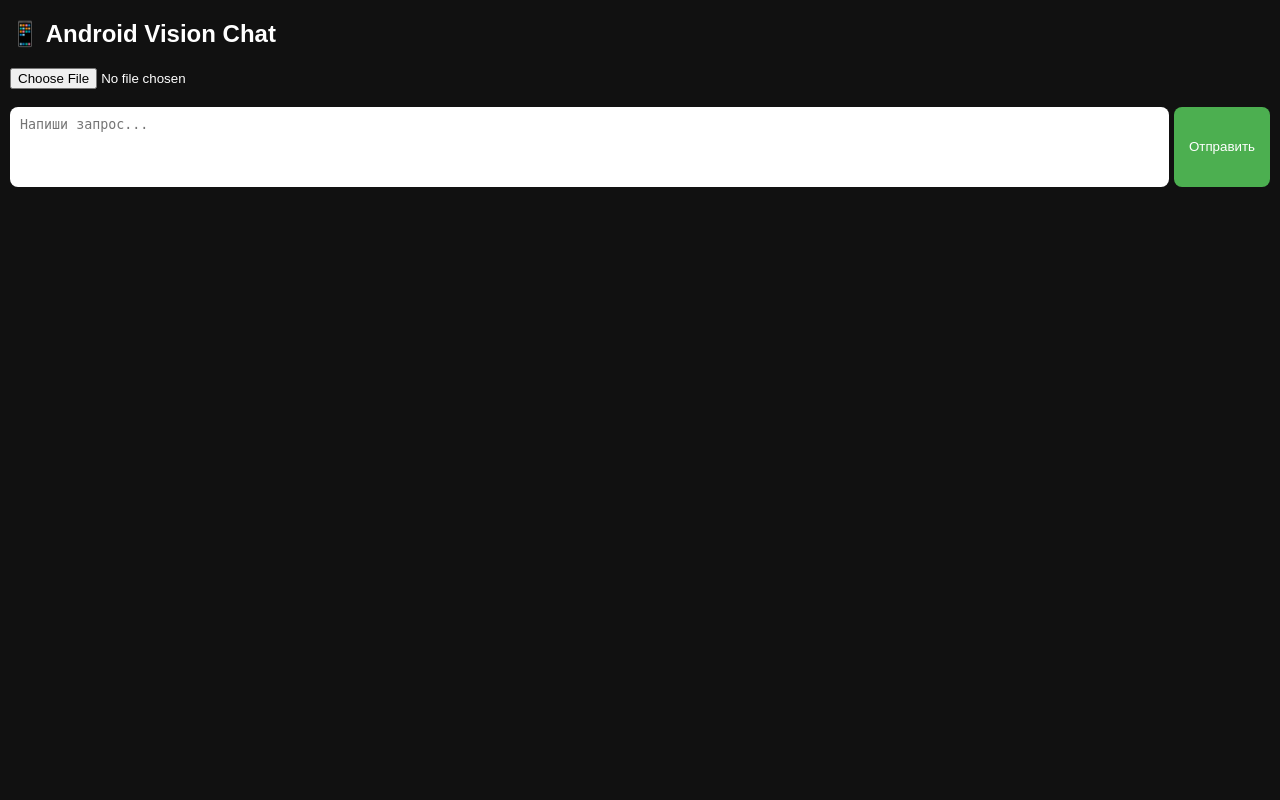
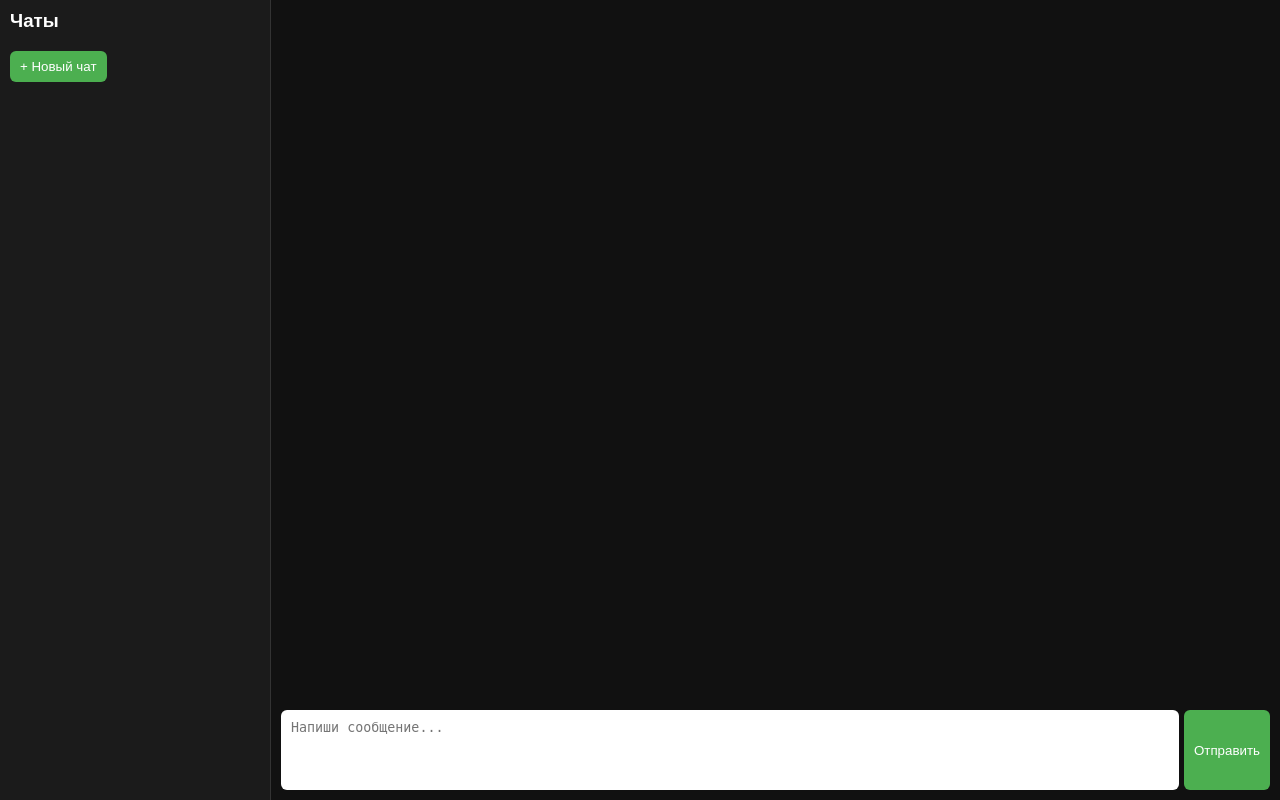
Before and after one commit to Nosi44/vision_chat, a Flask app: page / in a window 1280 px wide. Run offline with Flask 3, Linux system fonts and the light colour scheme.

Commit message:
Update index.html

```diff
--- a/templates/index.html
+++ b/templates/index.html
@@ -2,28 +2,79 @@
 <html>
 <head>
 <meta charset="UTF-8">
-<title>Android Vision Chat v3</title>
+<title>Vision Chat DB</title>
 <meta name="viewport" content="width=device-width, initial-scale=1.0">
 
 <style>
 body {
+    margin: 0;
     font-family: Arial;
-    margin: 10px;
     background: #111;
     color: white;
+    display: flex;
+    height: 100vh;
+}
+
+/* ===== Sidebar ===== */
+
+#sidebar {
+    width: 250px;
+    background: #1b1b1b;
+    padding: 10px;
+    overflow-y: auto;
+    border-right: 1px solid #333;
+}
+
+#sidebar h3 {
+    margin-top: 0;
+}
+
+.chat-item {
+    padding: 8px;
+    border-radius: 6px;
+    cursor: pointer;
+    margin-bottom: 5px;
+    background: #222;
+}
+
+.chat-item:hover {
+    background: #333;
+}
+
+.chat-item.active {
+    background: #4CAF50;
+}
+
+button {
+    padding: 8px 10px;
+    border: none;
+    border-radius: 6px;
+    background: #4CAF50;
+    color: white;
+    cursor: pointer;
+}
+
+/* ===== Main ===== */
+
+#main {
+    flex: 1;
+    display: flex;
+    flex-direction: column;
+    padding: 10px;
 }
 
 #chat {
-    margin-top: 15px;
+    flex: 1;
+    overflow-y: auto;
     display: flex;
     flex-direction: column;
     gap: 10px;
 }
 
 .card {
+    padding: 10px;
+    border-radius: 8px;
     background: #222;
-    padding: 10px;
-    border-radius: 10px;
 }
 
 .card.user {
@@ -34,17 +85,6 @@
     background: #1e3a1e;
 }
 
-.card.thinking {
-    background: #333333;
-    font-style: italic;
-    opacity: 0.8;
-}
-
-.card.image-card img {
-    max-width: 100%;
-    border-radius: 8px;
-}
-
 .input-row {
     display: flex;
     gap: 5px;
@@ -53,124 +93,126 @@
 textarea {
     flex: 1;
     padding: 10px;
-    border-radius: 8px;
+    border-radius: 6px;
     border: none;
     resize: none;
     height: 60px;
 }
 
-button {
-    padding: 10px 15px;
-    border-radius: 8px;
-    border: none;
-    background: #4CAF50;
-    color: white;
-    cursor: pointer;
-}
 </style>
 </head>
 <body>
 
-<h2>📱 Android Vision Chat</h2>
+<div id="sidebar">
+    <h3>Чаты</h3>
+    <button onclick="createNewChat()">+ Новый чат</button>
+    <div id="chatList"></div>
+</div>
 
-<input type="file" id="imageInput" accept="image/*"><br><br>
+<div id="main">
+    <div id="chat"></div>
 
     <div class="input-row">
-    <textarea id="prompt" placeholder="Напиши запрос..."></textarea>
-    <button onclick="sendToAI()">Отправить</button>
+        <textarea id="prompt" placeholder="Напиши сообщение..."></textarea>
+        <button onclick="sendMessage()">Отправить</button>
     </div>
-
-<div id="chat"></div>
+</div>
 
 <script>
 
-let base64Image = null;
-let firstMessage = true;
+let currentChatId = null;
 
-// === Загрузка изображения ===
-document.getElementById("imageInput").addEventListener("change", function(e){
-    const file = e.target.files[0];
-    if(!file) return;
+// ========================
+// Загрузка списка чатов
+// ========================
+async function loadChats(){
+    const response = await fetch("/api/get_chats");
+    const chats = await response.json();
 
-    const reader = new FileReader();
-    reader.onload = function(){
+    const list = document.getElementById("chatList");
+    list.innerHTML = "";
 
-        base64Image = reader.result.split(",")[1];
+    chats.forEach(chat => {
+        const div = document.createElement("div");
+        div.className = "chat-item";
+        div.innerText = "Чат #" + chat.id;
+        div.onclick = () => selectChat(chat.id);
+        div.id = "chat-" + chat.id;
 
-        // Картинка добавляется СВЕРХУ как обычное сообщение
-        const imageDiv = document.createElement("div");
-        imageDiv.className = "card image-card user";
-        imageDiv.innerHTML = `<img src="${reader.result}">`;
+        list.appendChild(div);
+    });
+}
 
-        document.getElementById("chat").prepend(imageDiv);
-    };
-    reader.readAsDataURL(file);
+// ========================
+// Создать новый чат
+// ========================
+async function createNewChat(){
+    const response = await fetch("/api/create_chat", {
+        method: "POST"
     });
 
-// Enter отправляет, Shift+Enter перенос строки
-document.getElementById("prompt").addEventListener("keydown", function(e){
-    if(e.key === "Enter" && !e.shiftKey){
-        e.preventDefault();
-        sendToAI();
+    const data = await response.json();
+    currentChatId = data.chat_id;
+
+    await loadChats();
+    selectChat(currentChatId);
 }
+
+// ========================
+// Выбрать чат
+// ========================
+async function selectChat(chatId){
+    currentChatId = chatId;
+
+    document.querySelectorAll(".chat-item").forEach(el => {
+        el.classList.remove("active");
     });
 
-// === Отправка ===
-async function sendToAI(){
+    const active = document.getElementById("chat-" + chatId);
+    if(active) active.classList.add("active");
 
-    const promptInput = document.getElementById("prompt");
-    const prompt = promptInput.value.trim();
+    const response = await fetch("/api/get_messages/" + chatId);
+    const messages = await response.json();
 
-    if(!prompt) return;
+    const chatDiv = document.getElementById("chat");
+    chatDiv.innerHTML = "";
 
-    promptInput.value = "";
+    messages.forEach(msg => {
+        addMessage(msg.role === "assistant" ? "AI" : "Ты", msg.content, msg.role === "assistant" ? "ai" : "user");
+    });
+}
 
-    addMessage("Ты", prompt, "user");
+// ========================
+// Отправка сообщения
+// ========================
+async function sendMessage(){
 
-    // Индикатор "AI думает"
-    const thinkingDiv = document.createElement("div");
-    thinkingDiv.className = "card thinking ai";
-    thinkingDiv.innerHTML = "<b>AI:</b><br>AI is thinking...";
-    document.getElementById("chat").prepend(thinkingDiv);
+    const textarea = document.getElementById("prompt");
+    const text = textarea.value.trim();
 
-    try {
+    if(!text || !currentChatId) return;
 
-        const response = await fetch("/api/analyze", {
+    textarea.value = "";
+
+    addMessage("Ты", text, "user");
+
+    const response = await fetch("/api/send_message", {
         method: "POST",
         headers: { "Content-Type": "application/json" },
         body: JSON.stringify({
-                prompt: prompt,
-                image: base64Image,
-                first: firstMessage
+            chat_id: currentChatId,
+            prompt: text
         })
     });
 
-        thinkingDiv.remove();
+    const data = await response.json();
 
-        if(!response.ok){
-            addMessage("Ошибка", "Ошибка сервера", "ai");
-            return;
+    addMessage("AI", data.answer, "ai");
 }
 
-        const data = await response.json();
-
-        if(data.error){
-            addMessage("Ошибка", data.error, "ai");
-            return;
-        }
-
-        addMessage("AI", data.answer, "ai");
-
-        firstMessage = false;
-        base64Image = null;
-
-    } catch (error) {
-        thinkingDiv.remove();
-        addMessage("Ошибка", error.toString(), "ai");
-    }
-}
-
-// === Добавление сообщения ===
+// ========================
+// Добавить сообщение
+// ========================
 function addMessage(author, text, type){
     const chat = document.getElementById("chat");
 
@@ -178,8 +220,20 @@
     div.className = "card " + type;
     div.innerHTML = "<b>" + author + ":</b><br>" + text.replace(/\n/g, "<br>");
 
-    chat.prepend(div);
+    chat.appendChild(div);
+    chat.scrollTop = chat.scrollHeight;
 }
+
+// Enter отправляет
+document.getElementById("prompt").addEventListener("keydown", function(e){
+    if(e.key === "Enter" && !e.shiftKey){
+        e.preventDefault();
+        sendMessage();
+    }
+});
+
+// При загрузке
+loadChats();
 
 </script>
 
```
Lines whose indentation alone changed are shown as unchanged.
